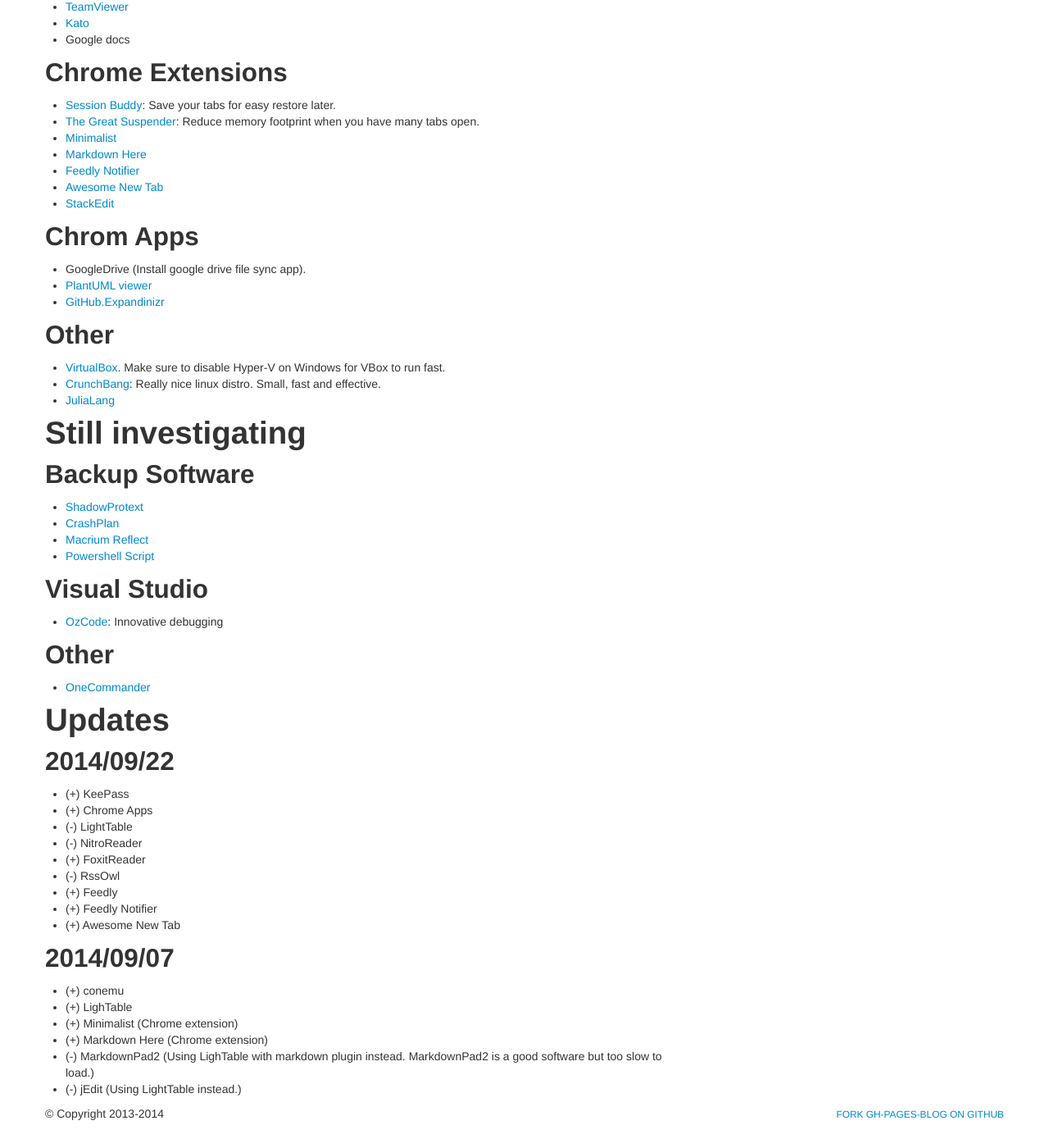
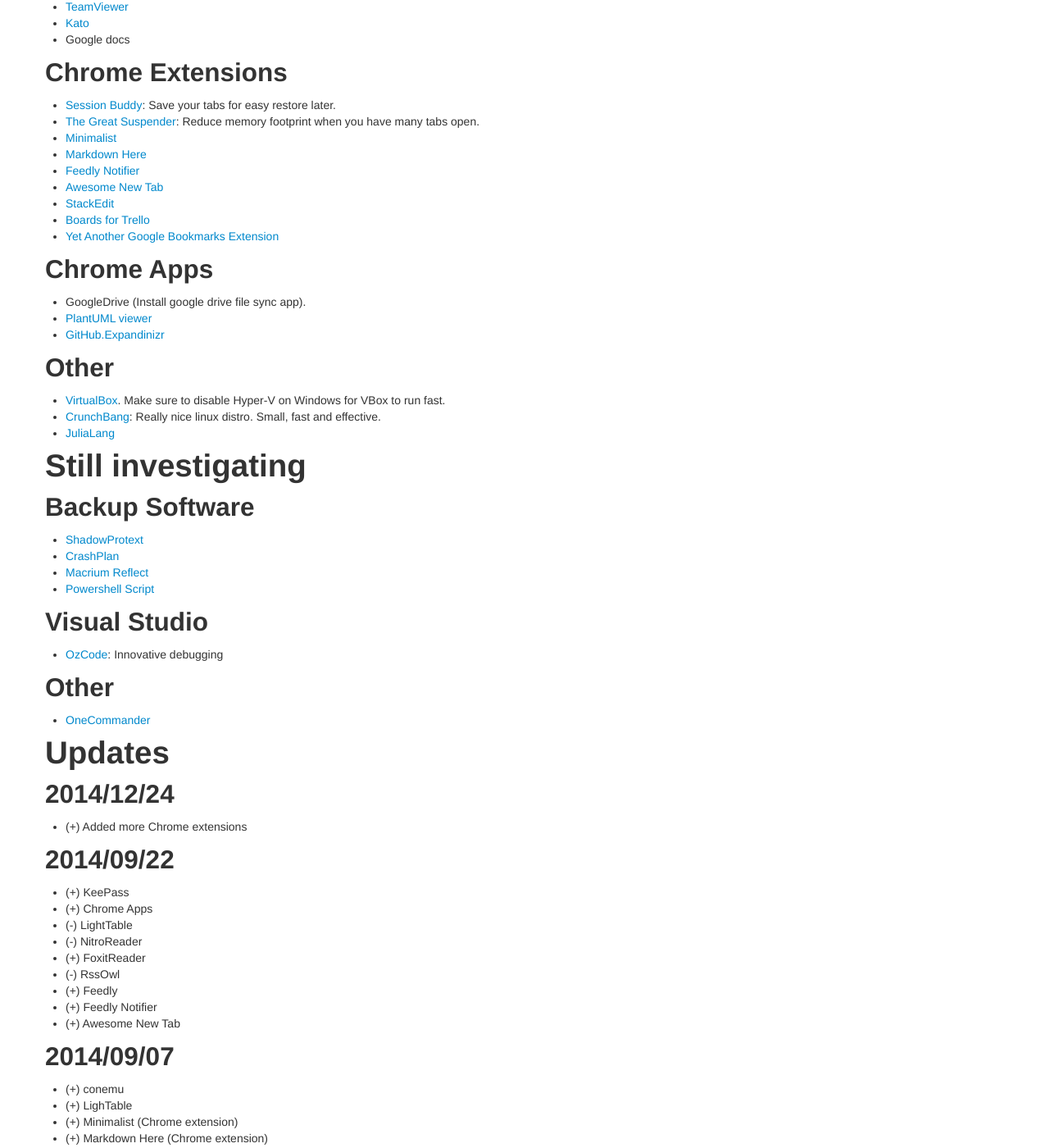
Before and after one commit to Orcomp/Blog, a Jekyll site: the page built from _posts/2014-04-20-Useful-Tools.md, in a window 1280 px wide and 1400 px high, scrolled down 1424 px. Shown: the whole window at 82% size. Built offline with Jekyll 4.4.1, drawn with Linux system fonts in a browser that asks for light colours; before the commit the page ends 2793 px from its top, so only the background shows below that.

Commit message:
Update 2014-04-20-Useful-Tools.md

```diff
--- a/_posts/2014-04-20-Useful-Tools.md
+++ b/_posts/2014-04-20-Useful-Tools.md
@@ -79,8 +79,10 @@
 - [Feedly Notifier](https://chrome.google.com/webstore/detail/feedly-notifier/egikgfbhipinieabdmcpigejkaomgjgb?hl=en)
 - [Awesome New Tab](https://www.awesomehq.com/)
 - [StackEdit](https://stackedit.io/)
+- [Boards for Trello](http://paulferrett.com/boards-for-trello/)
+- [Yet Another Google Bookmarks Extension](http://www.jimnuzzi.com/YAGBE/)
 
-## Chrom Apps
+## Chrome Apps
 
 - GoogleDrive (Install google drive file sync app).
 - [PlantUML viewer](https://chrome.google.com/webstore/detail/plantuml-viewer/legbfeljfbjgfifnkmpoajgpgejojooj)
@@ -111,6 +113,10 @@
 
 # Updates
 
+## 2014/12/24
+
+- (+) Added more Chrome extensions
+
 ## 2014/09/22
 
 - (+) KeePass
```
